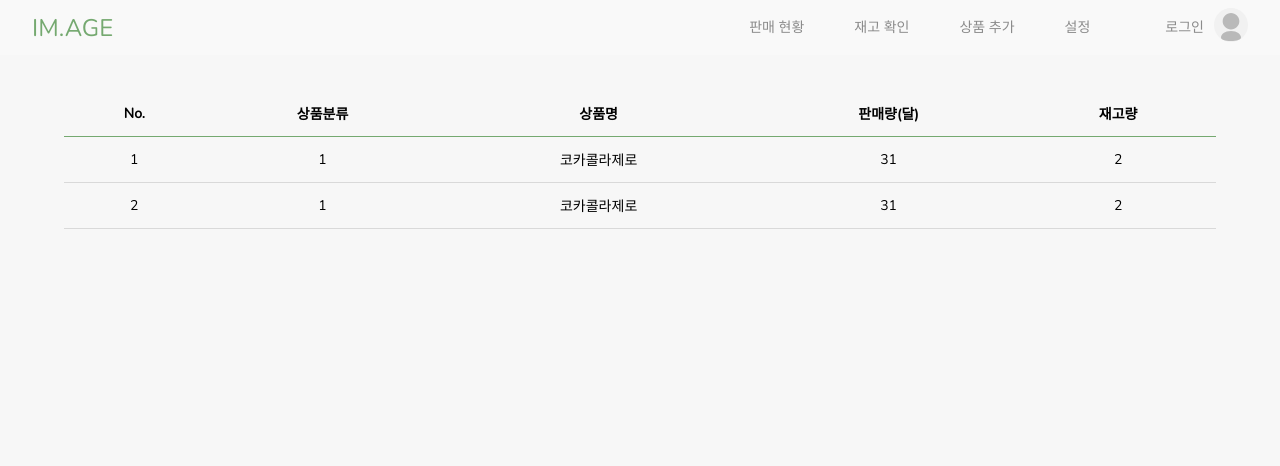
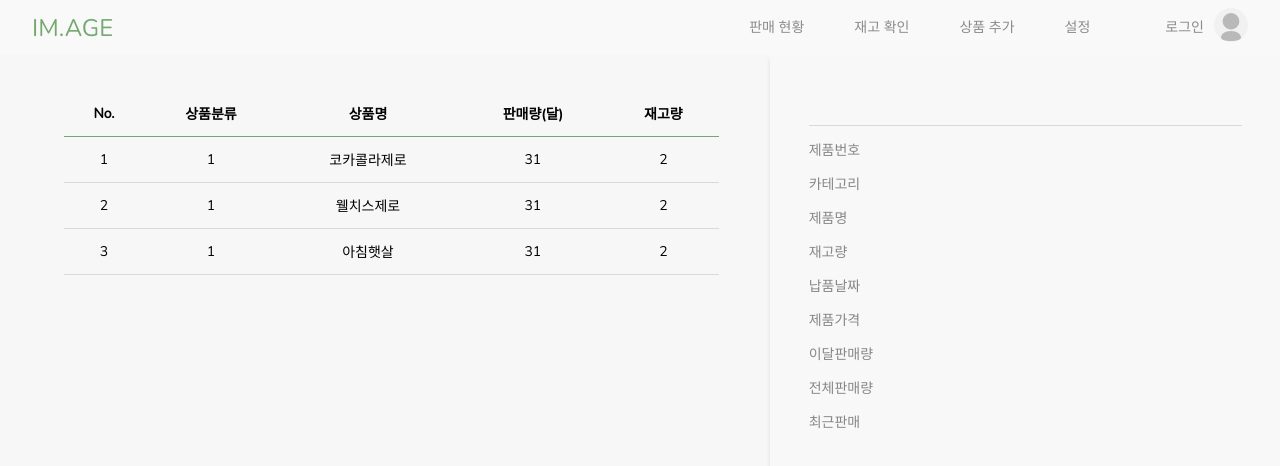
Before and after one commit to dbwlszee/im.age-front, a React (Create React App) app: page / in a window 1280 px wide. Shown: the top 466 px of the page. Built offline with nearby package versions, Linux system fonts and the light colour scheme.

Commit message:
feat: 상품상세 추가
1. 상품리스트의 상품 선택 시 상세정보를 보여주는 창을 추가

```diff
--- a/src/component/page/ProductList/ProductComponent.js
+++ b/src/component/page/ProductList/ProductComponent.js
@@ -3,10 +3,17 @@ import { useState } from "react";
 import styled from "styled-components";
 
 //style
+const Product = styled.div`
+    display: flex;
+    justify-content: center;
 
-const Product = styled.div`
-    margin: 2.8vw 5vw;
+
     font-size: 14px;
+`;
+
+const ProductList = styled.div`
+    width: 59%;
+    margin: 2.8vw 4vw 0vw 5vw;
 
     table{
         width:100%;
@@ -24,7 +31,49 @@ const Product = styled.div`
         text-align: center;
     }
 `;
+const ProductDetails = styled.div`
+    position: sticky;
+    top: 55px;
+    background-color: #f8f8f8;
+    width: 39%;
+    //100vh에서 nav의 height, ProductDetails의 padding top/bottom을 빼준 값
+    height: calc(100vh - 55px - 30px * 2);
+    padding: 30px 3vw;
+    box-shadow: 0px 4px 4px rgba(0, 0, 0, 0.1);
 
+    div{
+        height: 30px;
+        font-size: 20px;
+        color: #22661C;
+        font-weight: 400;
+        padding-bottom: 10px;
+    }
+
+    table{
+        width:100%;
+        border-collapse: collapse;
+    }
+
+    tbody{
+        border-top: 0.3px solid #D9D9D9;
+    }
+
+    th{
+        padding-top: 13px;
+        font-weight: 400;
+        color: #878787;
+        text-align: left;
+    }
+
+    td{
+        padding-top: 13px;
+        width: 77%;
+        text-align: left;
+    }
+`;
+
+
+//ProductComponent
 const ProductComponent = () => {
     const [productList, setProductList] = useState({
         product:[
@@ -42,7 +91,18 @@ const ProductComponent = () => {
             {
                 product_no: 2,
                 category_no: 1,
-                product_name: '코카콜라제로',
+                product_name: '웰치스제로',
+                product_amount: 2,
+                product_in_date: '2021-02-02',
+                product_price: 1234,
+                product_out_month: 31,
+                product_out_total: 2343,
+                product_out_date: '2021-01-30',
+            },
+            {
+                product_no: 3,
+                category_no: 1,
+                product_name: '아침햇살',
                 product_amount: 2,
                 product_in_date: '2021-02-02',
                 product_price: 1234,
@@ -53,9 +113,28 @@ const ProductComponent = () => {
         ]
     });
 
+    // 클릭한 product의 상세정보를 저장
+    const [productDetail, setProductDetail] = useState({
+            product_no: '',
+            category_no: '',
+            product_name: '',
+            product_amount: '',
+            product_in_date: '',
+            product_price: '',
+            product_out_month: '',
+            product_out_total: '',
+            product_out_date: '',
+    })
+
+    const showDetail = (productID, categoryNo) => {
+        const selectedProduct = productList.product.filter( product => product.product_no === productID)[0]
+        setProductDetail(selectedProduct)
+    }
+
 
     return(
         <Product>
+            <ProductList>
                 <table>
                     <thead>
                         <tr>
@@ -69,7 +148,10 @@ const ProductComponent = () => {
                     <tbody>
                         {
                             productList.product.map( product=>(
-                            <tr key={product.product_no + product.category_no}>
+                                <tr
+                                    key={product.product_no + product.category_no}
+                                    onClick={()=>showDetail(product.product_no, product.category_no)}
+                                >
                                     <td>{product.product_no}</td>
                                     <td>{product.category_no}</td>
                                     <td>{product.product_name}</td>
@@ -80,6 +162,50 @@ const ProductComponent = () => {
                         }
                     </tbody>
                 </table>
+            </ProductList>
+            <ProductDetails>
+                <div>{productDetail.product_name}</div>
+                <table>
+                    <tbody>
+                        <tr>
+                            <th>제품번호</th>
+                            <td>{productDetail.product_no}</td>
+                        </tr>
+                        <tr>
+                            <th>카테고리</th>
+                            <td>{productDetail.category_no}</td>
+                        </tr>
+                        <tr>
+                            <th>제품명</th>
+                            <td>{productDetail.product_name}</td>
+                        </tr>
+                        <tr>
+                            <th>재고량</th>
+                            <td>{productDetail.product_amount}</td>
+                        </tr>
+                        <tr>
+                            <th>납품날짜</th>
+                            <td>{productDetail.product_in_date}</td>
+                        </tr>
+                        <tr>
+                            <th>제품가격</th>
+                            <td>{productDetail.product_price}</td>
+                        </tr>
+                        <tr>
+                            <th>이달판매량</th>
+                            <td>{productDetail.product_out_month}</td>
+                        </tr>
+                        <tr>
+                            <th>전체판매량</th>
+                            <td>{productDetail.product_out_total}</td>
+                        </tr>
+                        <tr>
+                            <th>최근판매</th>
+                            <td>{productDetail.product_out_date}</td>
+                        </tr>
+                    </tbody>
+                </table>
+            </ProductDetails>
         </Product>
     )
 }
```
Lines whose indentation alone changed are shown as unchanged.
